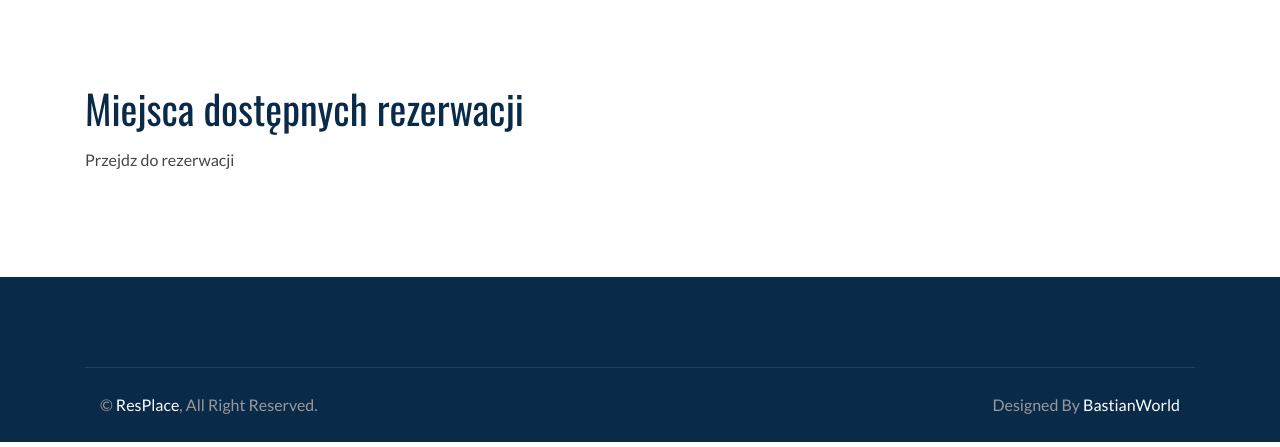
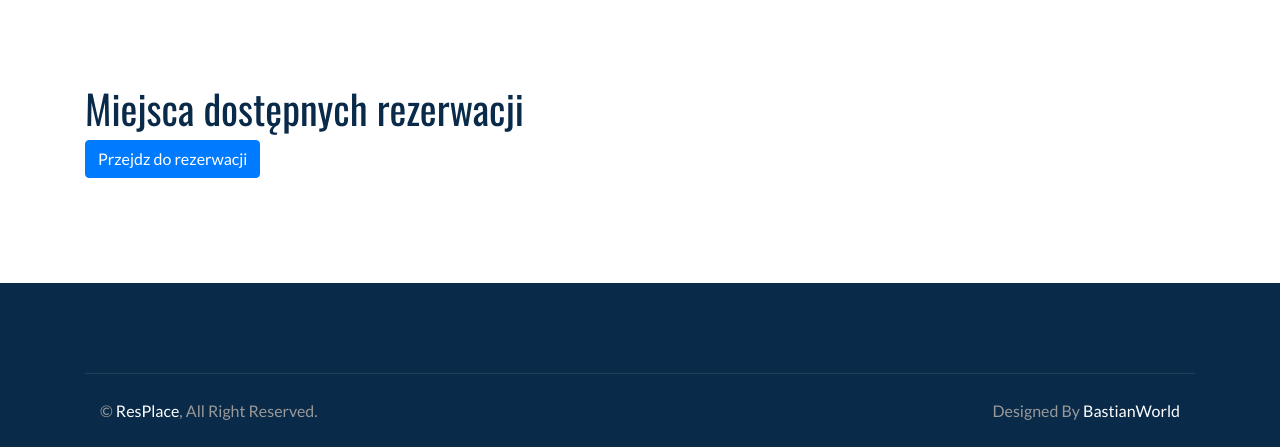
Before and after one commit to Bastian8004/ResPlace, a Django app: page / in a window 1280 px wide. Shown: the part 86-533 px from the top of the page. Run offline with Django 5.2, Linux system fonts and the light colour scheme; data that the repository does not hold is empty; some libraries are stand-ins or nearby versions.

Commit message:
Update index.html

```diff
--- a/Res/templates/index.html
+++ b/Res/templates/index.html
@@ -2,11 +2,12 @@
 
 {% block content %}
     <h1>Miejsca dostępnych rezerwacji</h1>
+    <a href="{% url 'book_lane' %}" class="btn btn-primary">Przejdz do rezerwacji</a>
     <ul>
         {% for alley in alleys %}
             <li>{{ alley.name }} - {{ alley.address }}</li>
         {% endfor %}
     </ul>
-    <a href="{% url 'book_lane' %}">Przejdz do rezerwacji</a>
+
 
 {% endblock%}
```
